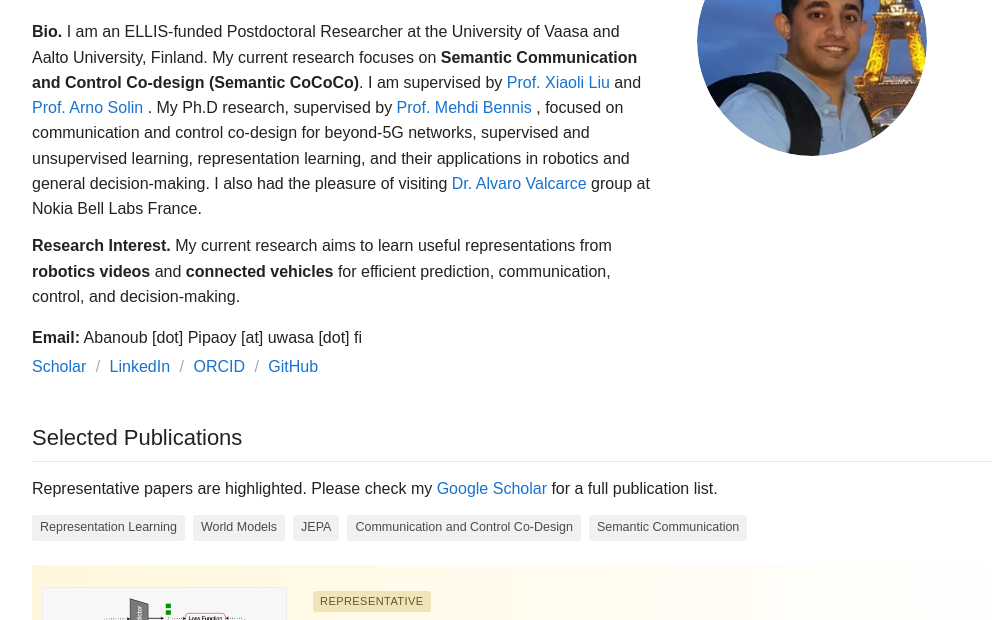
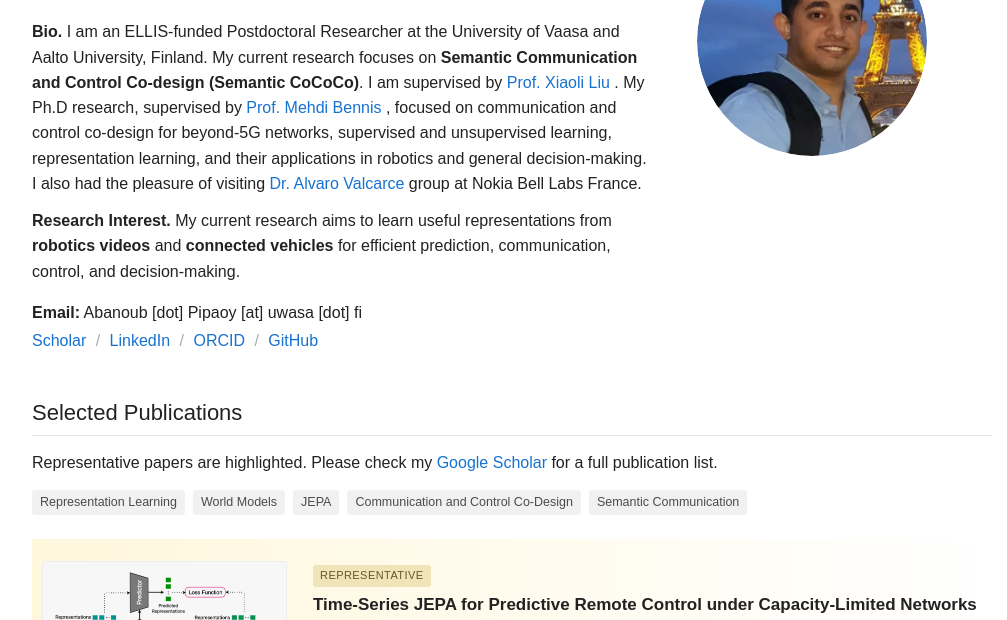
Before and after one commit to abanoubpipaoy/Abanoub_M_Girgis.github.io, a plain HTML site: page index.html in a window 1280 px wide. Shown: the part 128-748 px from the top of the page, without its empty margins (128-1135 px from the left). Drawn offline with Linux system fonts and the light colour scheme.

Commit message:
Update index.html

```diff
--- a/index.html
+++ b/index.html
@@ -81,14 +81,6 @@
                    target="_blank"
                    rel="noopener noreferrer">
                     Prof. Xiaoli Liu
-                </a>
-
-                and
-
-                <a href="https://users.aalto.fi/~asolin/"
-                   target="_blank"
-                   rel="noopener noreferrer">
-                    Prof. Arno Solin
                 </a>.
 
                 My Ph.D research, supervised by
```
